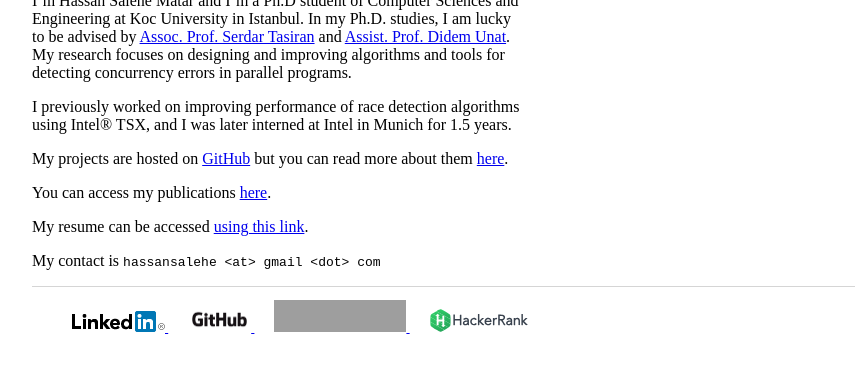
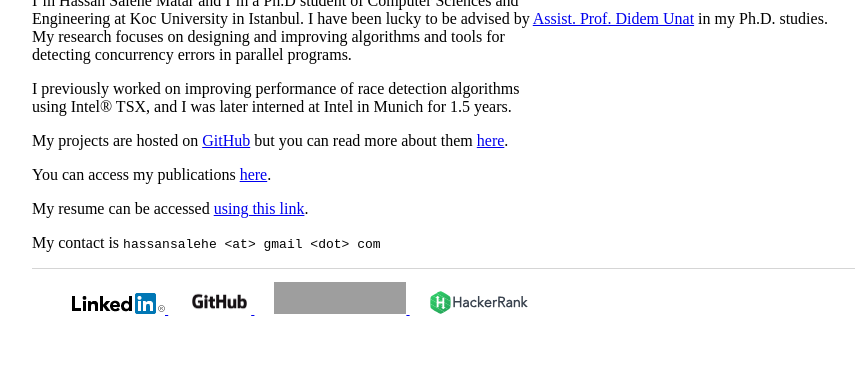
Before and after one commit to hassansalehe/hassansalehe.github.io, a Jekyll site: the page built from index.md, in a window 1280 px wide, cut to the strip 315-688 px from the top of the page. Shown: the whole strip, without its empty margins (160-1015 px from the left). Built offline with Jekyll 4.4.1, drawn with Linux system fonts in a browser that asks for light colours; grey boxes are pictures that could not be loaded.

Commit message:
Update index.md

```diff
--- a/index.md
+++ b/index.md
@@ -8,16 +8,16 @@ title: Home - Hassan Salehe Matar
 ![myPhoto](/myPhoto.jpg)
 
 I'm Hassan Salehe Matar and I'm a Ph.D student of Computer Sciences and
-Engineering at Koc University in Istanbul. In my Ph.D. studies, I am lucky
-to be advised by [Assoc. Prof. Serdar Tasiran](https://www.linkedin.com/in/serdar-tasiran-7841087)
-and [Assist. Prof. Didem Unat](http://home.ku.edu.tr/~dunat/).
+Engineering at Koc University in Istanbul. I have been lucky to be advised
+by [Assist. Prof. Didem Unat](http://home.ku.edu.tr/~dunat/) in my Ph.D. studies.
 My research focuses on designing and improving algorithms and tools for
 detecting concurrency errors in parallel programs.
 
 I previously worked on improving performance of race detection algorithms
 using Intel® TSX, and I was later interned at Intel in Munich for 1.5 years.
 
-My projects are hosted on [GitHub](https://github.com/hassansalehe) but you can read more about them [here](projects).
+My projects are hosted on [GitHub](https://github.com/hassansalehe) but you can
+read more about them [here](projects).
 
 You can access my publications [here](publications).
 
```
